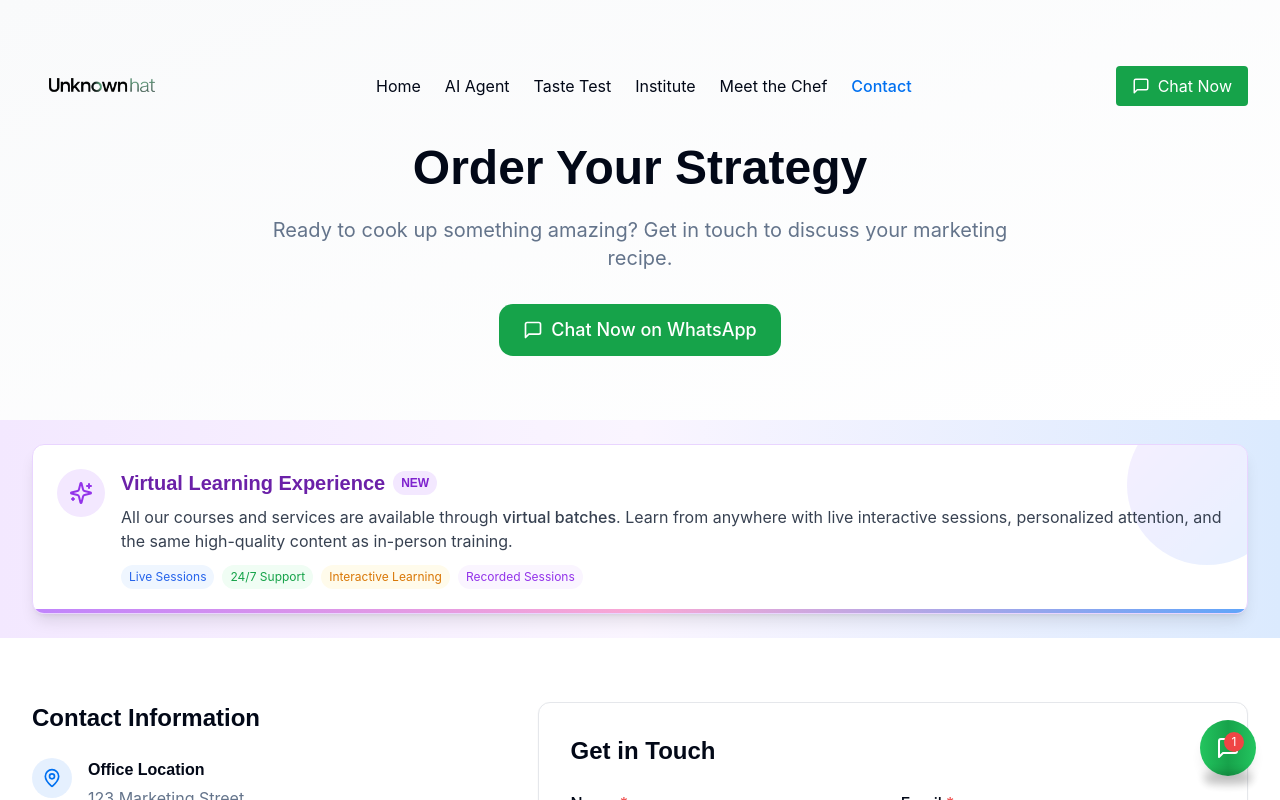
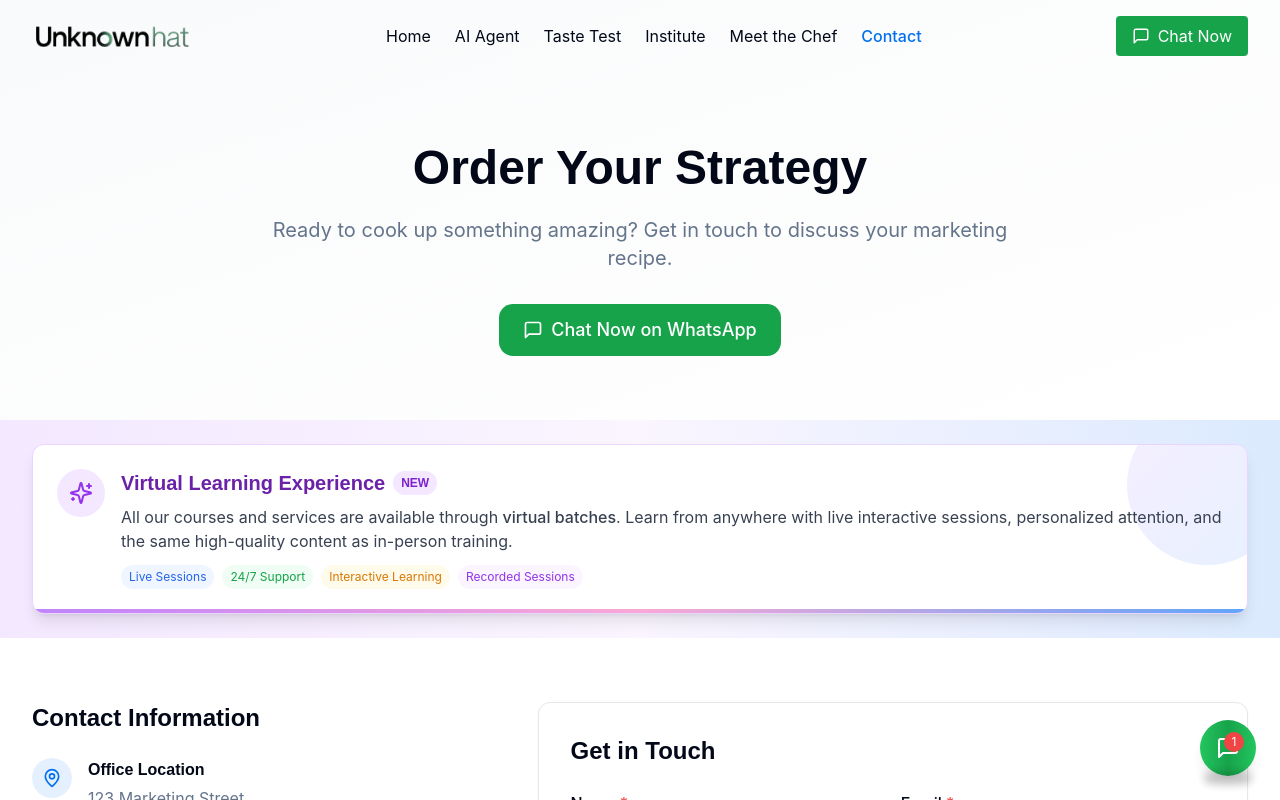
Before and after one commit to NitinUp1212/recipe-ai-growth, a React (Vite) app: page /contact in a window 1280 px wide. Shown: the top 800 px of the page. Built offline with nearby package versions, Linux system fonts and the light colour scheme.

Commit message:
Add new logo
Update the website with the new logo image.

```diff
--- a/src/components/Logo.tsx
+++ b/src/components/Logo.tsx
@@ -6,9 +6,9 @@ import { motion } from 'framer-motion';
 const Logo = ({ className = "", size = "normal" }: { className?: string, size?: "small" | "normal" | "large" }) => {
   // Size classes mapping for the image
   const imageSizes = {
-    small: "100",
-    normal: "140",
-    large: "180"
+    small: "120",
+    normal: "160",
+    large: "200"
   };
 
   return (
@@ -19,7 +19,7 @@ const Logo = ({ className = "", size = "normal" }: { className?: string, size?:
         transition={{ type: "spring", stiffness: 400, damping: 10 }}
       >
         <motion.img
-          src="/lovable-uploads/3276ac61-2709-4cde-a222-9c6b4a0fc635.png"
+          src="/lovable-uploads/fa67e0cd-6db5-44e6-a832-d3e30a8d70f1.png"
           alt="UnknownHat Logo"
           width={imageSizes[size]}
           height="auto"
--- a/src/components/ScrollToTop.tsx
+++ b/src/components/ScrollToTop.tsx
@@ -6,7 +6,7 @@ const ScrollToTop = () => {
   const { pathname } = useLocation();
 
   useEffect(() => {
-    // Add a slight delay to ensure DOM is ready
+    // Add a slight delay to ensure DOM is ready and content has loaded
     const timer = setTimeout(() => {
       window.scrollTo({
         top: 0,
```
Also changed, not shown: public/lovable-uploads/fa67e0cd-6db5-44e6-a832-d3e30a8d70f1.png (added).
